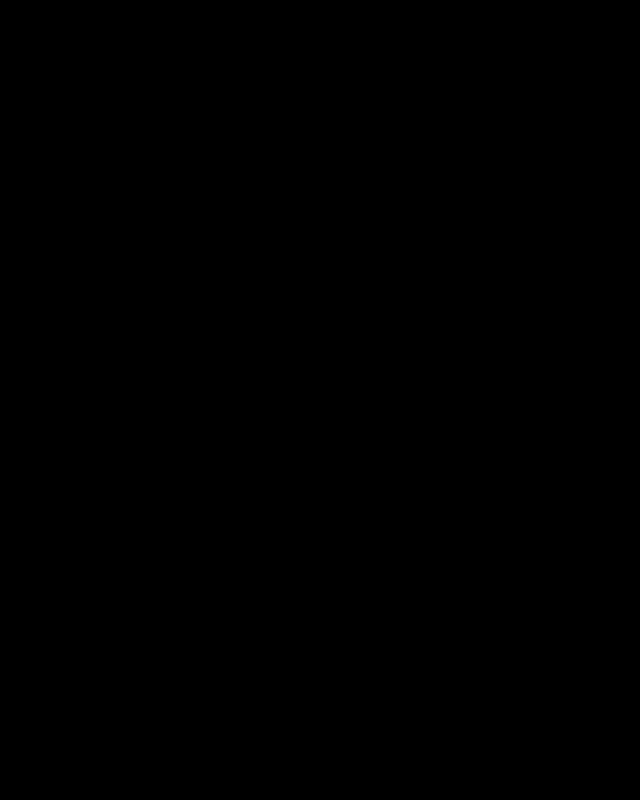
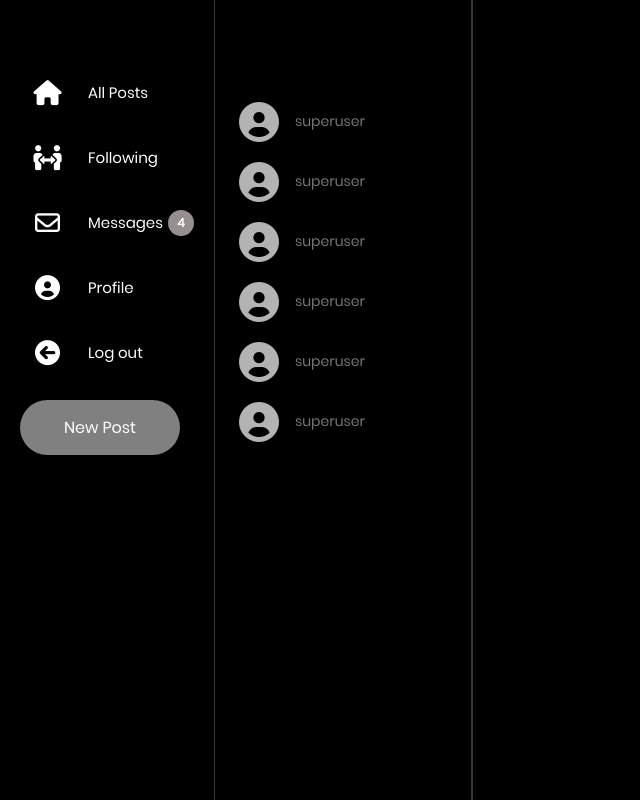
Before and after one commit to jeanjoelkapula/react-twitter, a React (Create React App) app: page /messages in a window 1280 px wide. Before the commit this address had no page. Shown: the whole page, without its empty margins (0-640 px from the left). Built offline with nearby package versions, Linux system fonts and the light colour scheme.

Commit message:
Add chat sidebar component

```diff
--- a/src/App.js
+++ b/src/App.js
@@ -8,6 +8,7 @@
 import RegisterForm from "./components/auth/RegisterForm";
 import Home from "./pages/Home";
 import Profile from "./pages/Profile";
+import Messages from "./pages/Messages";
 
 
 function App() {
@@ -61,6 +62,15 @@
                             <Navigate to="/login" />
                         }
                 />
+
+                <Route path="/messages"
+                    element =
+                        {
+                            user.is_authenticated ?
+                            <Messages /> :
+                            <Navigate to="/login" />
+                        }
+                />
             </Routes>
         </div>
     );
--- /dev/null
+++ b/src/assets/styles/chat.css
@@ -0,0 +1,304 @@
+.chat-wrapper{
+    position:relative;
+    display:-ms-flexbox;
+    display:flex;
+    -ms-flex:1 1 100%;
+    flex:1 1 100%;
+    min-height:400px;
+    width:100%;
+}
+
+.chat-mainbox {
+    border-left: 1px solid #ffffff38;
+}
+.chat-sidebox {
+    background: black !important;
+    position:absolute !important;
+    top:0;
+    bottom:0;
+    left:0;
+    z-index:10;
+    display:-ms-flexbox;
+    display:flex;
+    -ms-flex-preferred-size:16rem;
+    flex-basis:16rem;
+    -ms-flex-direction:column;
+    flex-direction:column;
+    -ms-flex-positive:0;
+    flex-grow:0;
+    width:16rem;
+    transition:.2s all;
+    -webkit-transform:translateX(-101%);
+    transform:translateX(-101%)
+}
+[dir=rtl] .chat-sidebox{
+    right:0;
+    left:auto;
+    -webkit-transform:translateX(101%);
+    transform:translateX(101%)
+}
+.chat-sidebox-open .chat-sidebox{
+    -webkit-transform:none !important;
+    transform:none !important
+}
+.chat-open-button {
+    display: none;
+}
+
+.chat-search{
+    border-radius:10rem
+}
+.chat-contacts .list-group-item{
+    z-index:auto !important;
+    display:-ms-flexbox;
+    display:flex;
+    -ms-flex-align:center;
+    align-items:center;
+    -ms-flex-positive:0;
+    flex-grow:0;
+    -ms-flex-negative:0;
+    flex-shrink:0;
+    padding:.625rem;
+    width:100%;
+    border:0;
+    border-radius:0;
+
+}
+
+.chat-contacts .list-group-item {
+    background: black;
+
+}
+.chat-contacts .list-group-item.active{
+    color: white !important;
+    border-right: 3px solid white;
+}
+.chat-contacts .list-group-item:not(.active){
+    opacity:.7
+}
+.chat-contacts .list-group-item:not(.active):hover,.chat-contacts .list-group-item:not(.active):focus,.chat-contacts .list-group-item:not(.active):active{
+    opacity:1
+}
+.chat-contacts .list-group-item.online{
+    opacity:1
+}
+.chat-contacts .list-group-item:not(.active):hover {
+    color: white;
+}
+.chat-contacts .list-group-item .chat-status{
+    font-weight:normal !important
+}
+.chat-messages{
+    display:-ms-flexbox;
+    display:flex;
+    -ms-flex-direction:column;
+    flex-direction:column
+}
+.chat-message-left,.chat-message-right{
+    display:-ms-flexbox;
+    display:flex;
+    -ms-flex-negative:0;
+    flex-shrink:0
+}
+.chat-message-left{
+    margin-right:auto
+}
+[dir=rtl] .chat-message-left{
+    margin-right:0;
+    margin-left:auto
+}
+.chat-message-right{
+    -ms-flex-direction:row-reverse;
+    flex-direction:row-reverse;
+    margin-left:auto
+}
+[dir=rtl] .chat-message-right{
+    margin-right:auto;
+    margin-left:0
+}
+.chat-scroll{
+    position:absolute !important;
+    top:0;
+    right:0;
+    bottom:0;
+    left:0;
+    width:100%;
+    height:100%;
+    overflow-y: scroll;
+}
+
+/* ===== Scrollbar CSS ===== */
+  /* Firefox */
+  .custom-scrollbar {
+    scrollbar-width: thin;
+    scrollbar-color: #868686 #000000;
+  }
+
+  /* Chrome, Edge, and Safari */
+  .custom-scrollbar::-webkit-scrollbar {
+    width: 6px;
+  }
+
+  .custom-scrollbar::-webkit-scrollbar-track {
+    background: #000000;
+  }
+
+  .custom-scrollbar::-webkit-scrollbar-thumb {
+    border-radius: 10px;
+    border: 250px solid #868686;
+  }
+ .chat-sidebox{
+    background:#fff;
+    box-shadow:0 0 0 1px rgba(24,28,33,0.075)
+}
+ .chat-contacts .list-group-item{
+    padding-right:1.5rem;
+    padding-left:1.5rem
+}
+.chat-contacts .list-group-item:not(.active){
+    color: #aaa7a7;
+}
+.chat-contacts .list-group-item .chat-status{
+    color:#d9534f
+}
+.chat-contacts .list-group-item .chat-status .badge{
+    background:#d9534f
+}
+.chat-contacts .list-group-item.online .chat-status{
+    color:#02BC77
+}
+.chat-contacts .list-group-item.online .chat-status .badge{
+    background:#02BC77
+}
+.chat-contacts .list-group-item.active .chat-status{
+    color:#fff
+}
+.chat-contacts .list-group-item.active .chat-status .badge{
+    background:#fff
+}
+@media (min-width: 992px){
+    .chat-sidebox{
+        position:relative !important;
+        -webkit-transform:none !important;
+        transform:none !important
+    }
+
+    .chat-open-button {
+        display: block;
+    }
+}
+
+.chat-text {
+    color: #aaa7a7;
+}
+
+.text-w {
+    color: white;
+}
+
+.chat-text-username {
+    color:white !important
+}
+.chat-item {
+    background: rgba(181, 181, 181, 0.15) !important;
+    font-size: 15px;
+}
+.chat-sidebox{
+    background:#fff;
+    box-shadow:0 0 0 1px rgba(24,28,33,0.075)
+}
+.chat-contacts .list-group-item{
+    padding-right:1.5rem;
+    padding-left:1.5rem
+}
+
+.chat-badge {
+    background-color: #978f8f;
+    color: #fff;
+    width: 26px;
+    height: 26px;
+    border-radius: 50%;
+    align-items: center;
+    justify-content: center;
+    display: flex;
+    font-size: 12px;
+}
+
+.chat-contacts .list-group-item .chat-status{
+    color:#d9534f
+}
+.chat-contacts .list-group-item .chat-status .badge{
+    background:#d9534f
+}
+.chat-contacts .list-group-item.online .chat-status{
+    color:#02BC77
+}
+.chat-contacts .list-group-item.online .chat-status .badge{
+    background:#02BC77
+}
+.chat-contacts .list-group-item.active .chat-status{
+    color:#fff
+}
+.chat-contacts .list-group-item.active .chat-status .badge{
+    background:#fff
+}
+
+.chat-input {
+    outline-color: none !important;
+}
+
+.chat-input:focus {
+    box-shadow: 0 0 10px #808080;
+}
+
+
+.chat-send {
+    width: 55px;
+    height: 55px;
+    display: block;
+    text-align: center;
+    border-radius: 50%;
+    background-color: #808080;
+    color: white;
+    margin-left: 10px;
+}
+
+.chat-send i {
+    color: white;
+    font-size: 25px;
+    line-height: 55px;
+}
+
+.chat-date-separator {
+    background: rgba(181, 181, 181, 0.15) !important;
+    font-size: 15px;
+    color: #aaa7a7;
+    width: fit-content;
+    padding: 5px 20px;
+    border-radius: 50px;
+    margin-right: auto;
+    margin-left: auto;
+    margin-top: 25px;
+    margin-bottom: 25px;
+  }
+
+@media (min-width: 992px){
+    .chat-sidebox{
+        position:relative !important;
+        -webkit-transform:none !important;
+        transform:none !important
+    }
+}
+
+.unselected-chat-container {
+    width: 100%;
+    height: 100%;
+    display: flex;
+    flex-direction: column;
+    justify-content: center;
+    align-items: center;
+}
+
+.unselected-chat-container.header {
+    font-size: 40px;
+}
--- /dev/null
+++ b/src/components/Chat.js
@@ -0,0 +1,14 @@
+import React from "react";
+
+export default function Chat(props) {
+
+    return (
+        <a className="list-group-item list-group-item-action ">
+            <i className="fas fa-user-circle"></i>
+            <div className="media-body ml-3">
+                superuser
+            </div>
+            <div className="badge chat-badge  d-none ">0</div>
+        </a>
+    )
+}
--- /dev/null
+++ b/src/components/ChatContainer.js
@@ -0,0 +1,12 @@
+import React from "react";
+
+export default function ChatContainer(props) {
+
+    return (
+        <div className="chat-mainbox d-flex col flex-column">
+            <div id="chat-mainbox" className="chat-mainbox d-flex col flex-column">
+                {props.children}
+            </div>
+        </div>
+    )
+}
--- /dev/null
+++ b/src/components/ChatList.js
@@ -0,0 +1,20 @@
+import React from "react";
+import { useSelector } from "react-redux";
+import Chat from "./Chat";
+
+export default function ChatList (props) {
+    const chats = useSelector(state => state.chats)
+    const chatElements = chats.map(chat => (
+        <Chat key={chat}/>
+    ));
+
+    return (
+        <>
+            {
+                chats.length > 0 ?
+                chatElements :
+                <h4>No Chats</h4>
+            }
+        </>
+    )
+}
--- /dev/null
+++ b/src/components/ChatSideBar.js
@@ -0,0 +1,23 @@
+import React from "react";
+import ChatList from "../components/ChatList";
+
+export default function ChatSideBar(props) {
+
+
+    return (
+        <div className="chat-sidebox col">
+            <div className="flex-grow-0 px-4">
+                <div className="media align-items-center">
+                    <div className="media-body" style={{height: "76px"}}>
+                    </div>
+                    <a className="chat-sidebox-toggler d-lg-none d-block text-muted text-large font-weight-light pl-3">×</a>
+                </div>
+            </div>
+            <div className="flex-grow-1 position-relative">
+                <div id="chat-list" className="chat-contacts list-group disable-scrollbars py-3 ps">
+                    <ChatList />
+                </div>
+            </div>
+        </div>
+    )
+}
--- /dev/null
+++ b/src/components/layout/ChatContentWrapper.js
@@ -0,0 +1,18 @@
+import React from "react";
+
+export default function ChatContentWrapper(props) {
+
+    return (
+        <div className="layout-content scrollDiv w-100">
+            <div className="container-fluid d-flex align-items-stretch flex-grow-1 p-0 h-100">
+                <div className="chat-wrapper w-100 h-100">
+                    <div className="flex-grow-1 position-relative overflow-hidden w-100 h-100" style={{backgroundCcolor: "black"}}>
+                        <div className="row no-gutters h-100">
+                            {props.children}
+                        </div>
+                    </div>
+                </div>
+            </div>
+        </div>
+    )
+}
--- a/src/components/layout/LeftSideBar.js
+++ b/src/components/layout/LeftSideBar.js
@@ -34,16 +34,16 @@
                         </a>
                     </li>
                     <li className="menu-item">
-                        <a className="menu-link">
+                        <Link to="/messages" className="menu-link">
                             <i className="far fa-envelope"></i>
                             <span className="badge chat-badge m-badge menu-icon-badge" id="messages-badge-">4</span>
-                        </a>
-                        <a className="menu-link-text">
+                        </Link>
+                        <Link to="/messages" className="menu-link-text">
                             <div >
                                 <span>Messages</span>
                             </div>
                             <div className="badge chat-badge m-badge" id="messages-badge-" style={{marginLeft: "5px"}}>4</div>
-                        </a>
+                        </Link>
                     </li>
                     <li className="menu-item">
                         <Link to="/profile" className="menu-link">
--- a/src/index.js
+++ b/src/index.js
@@ -7,6 +7,7 @@
 import reportWebVitals from './reportWebVitals';
 
 import './assets/styles/main.css';
+import "./assets/styles/chat.css";
 import "./assets/styles/util.css";
 
 const root = ReactDOM.createRoot(document.getElementById("root"));
--- /dev/null
+++ b/src/pages/Messages.js
@@ -0,0 +1,22 @@
+import React from "react";
+import Wrapper from "../components/layout/Wrapper";
+import LeftSideBar from "../components/layout/LeftSideBar";
+import ChatContentWrapper from "../components/layout/ChatContentWrapper";
+import ChatSideBar from "../components/ChatSideBar";
+import ChatContainer from "../components/ChatContainer";
+
+
+export default function Messages(props) {
+
+    return (
+        <Wrapper>
+            <LeftSideBar />
+            <ChatContentWrapper>
+                <ChatSideBar />
+                <ChatContainer>
+
+                </ChatContainer>
+            </ChatContentWrapper>
+        </Wrapper>
+    )
+}
--- /dev/null
+++ b/src/redux/chats.js
@@ -0,0 +1,8 @@
+const initialState = [1,2,3,4,5,6];
+
+export default function chatsReducer(state = initialState, action) {
+    switch(action.type) {
+        default:
+            return state
+    }
+}
--- a/src/redux/index.js
+++ b/src/redux/index.js
@@ -2,11 +2,13 @@
 import { reducer as reduxFormReducer } from 'redux-form';
 import userReducer from "./user"
 import postsReducer from "./posts";
+import chatsReducer from "./chats";
 
 const rootReducer = combineReducers({
     user: userReducer,
     form: reduxFormReducer,
-    posts: postsReducer
+    posts: postsReducer,
+    chats: chatsReducer
 })
 
 export default createStore(rootReducer)
```
